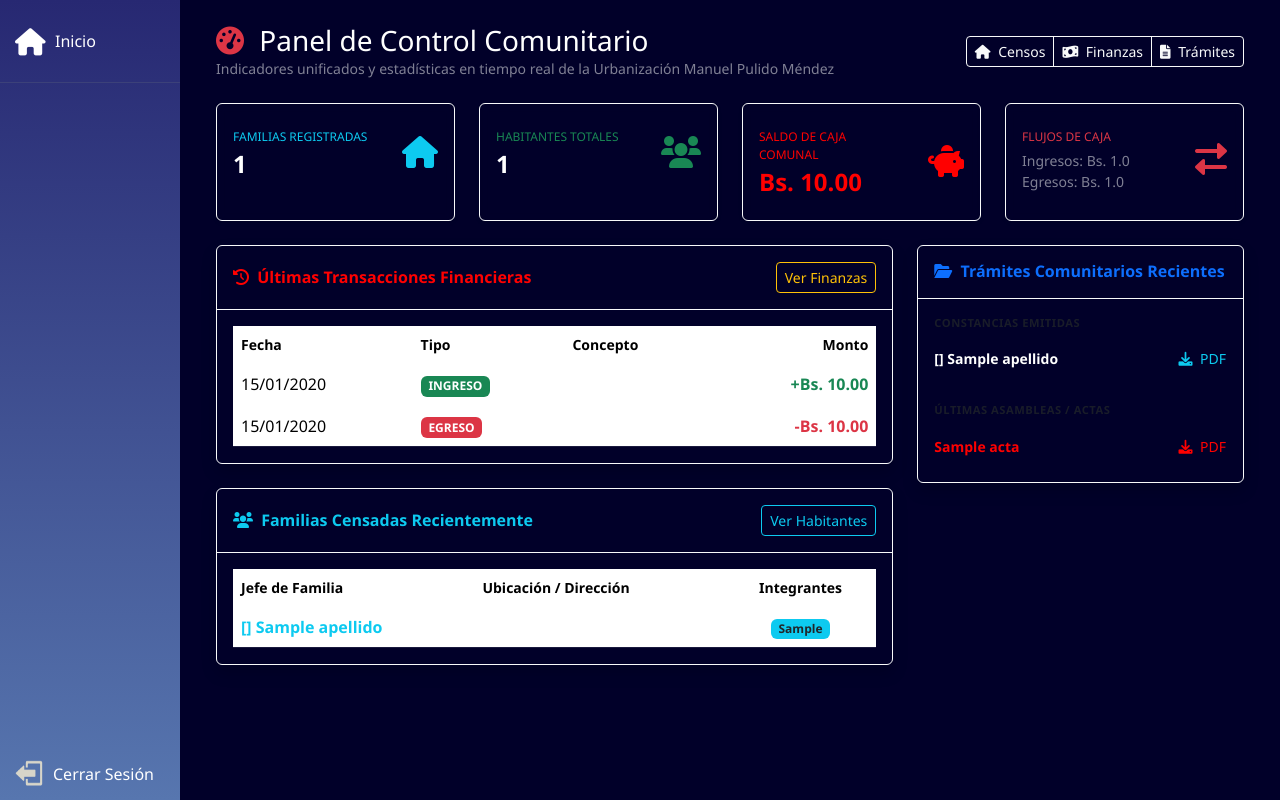
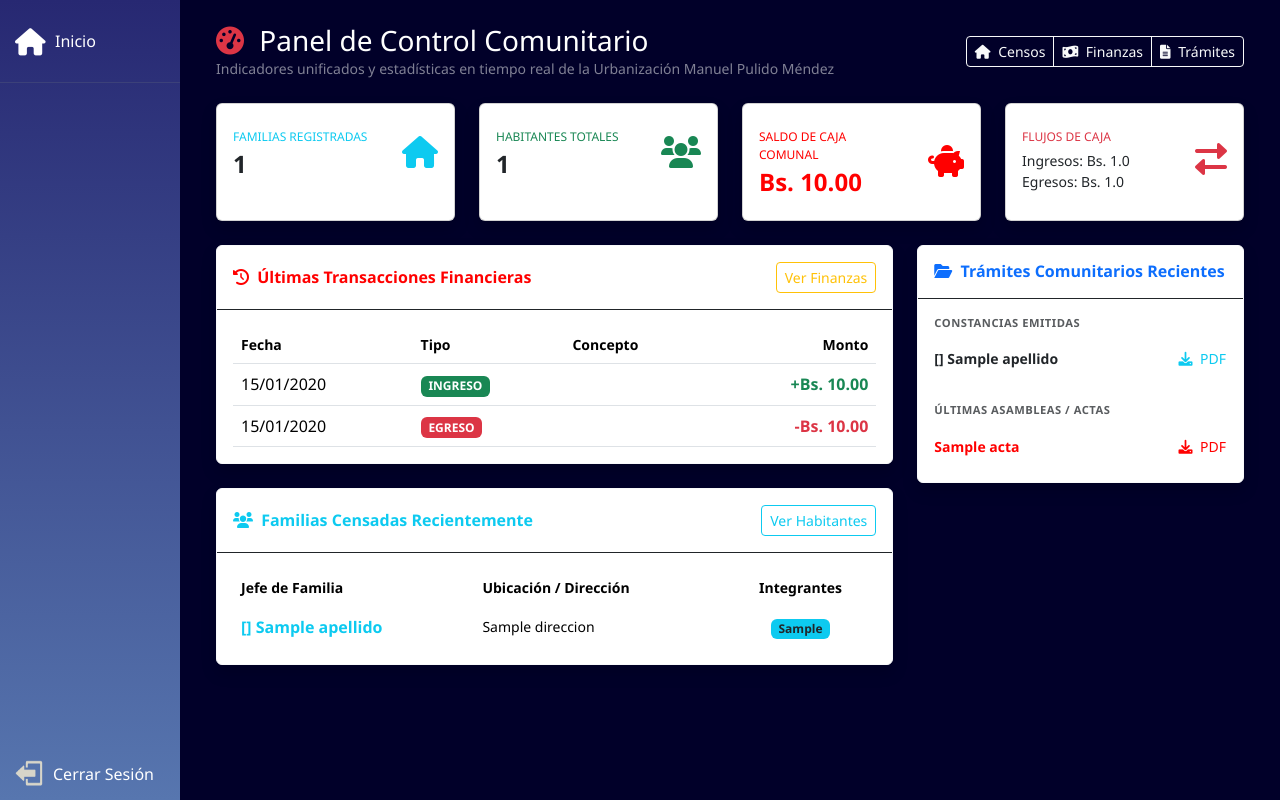
Before and after one commit to ElGabUwU/Proyecto_CC, a Django app: template myapp/templates/dashboard_comunitario.html in a window 1280 px wide. Run offline with Django 3.2, Linux system fonts and the light colour scheme; the template is opened without the code that fills it: most values are stand-ins (such as "Sample title", 1, 10 or a date in 2020); some libraries are stand-ins or nearby versions.

Commit message:
inverted color dashboard

```diff
--- a/myapp/templates/dashboard_comunitario.html
+++ b/myapp/templates/dashboard_comunitario.html
@@ -19,7 +19,7 @@
 
 <div class="row">
     <div class="col-xl-3 col-md-6 mb-4">
-        <div class="card bg-transparent border-light border-opacity-25 text-white h-100 py-2 shadow-sm" style="backdrop-filter: blur(4px);">
+        <div class="card bg-white text-dark h-100 py-2 shadow" style="backdrop-filter: blur(4px);">
             <div class="card-body">
                 <div class="row align-items-center">
                     <div class="col mr-2">
@@ -33,7 +33,7 @@
     </div>
 
     <div class="col-xl-3 col-md-6 mb-4">
-        <div class="card bg-transparent border-light border-opacity-25 text-white h-100 py-2 shadow-sm" style="backdrop-filter: blur(4px);">
+        <div class="card bg-white text-dark h-100 py-2 shadow" style="backdrop-filter: blur(4px);">
             <div class="card-body">
                 <div class="row align-items-center">
                     <div class="col mr-2">
@@ -47,7 +47,7 @@
     </div>
 
     <div class="col-xl-3 col-md-6 mb-4">
-        <div class="card bg-transparent border-light border-opacity-25 text-white h-100 py-2 shadow-sm" style="backdrop-filter: blur(4px);">
+        <div class="card bg-white text-dark h-100 py-2 shadow" style="backdrop-filter: blur(4px);">
             <div class="card-body">
                 <div class="row align-items-center">
                     <div class="col mr-2">
@@ -61,13 +61,13 @@
     </div>
 
     <div class="col-xl-3 col-md-6 mb-4">
-        <div class="card bg-transparent border-light border-opacity-25 text-white h-100 py-2 shadow-sm" style="backdrop-filter: blur(4px);">
+        <div class="card bg-white text-dark h-100 py-2 shadow" style="backdrop-filter: blur(4px);">
             <div class="card-body">
                 <div class="row align-items-center">
                     <div class="col mr-2">
                         <div class="text-xs font-weight-bold text-danger text-uppercase mb-1" style="font-size: 0.75rem;">Flujos de Caja</div>
-                        <div class="small text-white-50">Ingresos: Bs. {{ total_ingresos|floatformat:1 }}</div>
-                        <div class="small text-white-50">Egresos: Bs. {{ total_egresos|floatformat:1 }}</div>
+                        <div class="small text-dark-50">Ingresos: Bs. {{ total_ingresos|floatformat:1 }}</div>
+                        <div class="small text-dark-50">Egresos: Bs. {{ total_egresos|floatformat:1 }}</div>
                     </div>
                     <div class="col-auto"><i class="fas fa-exchange-alt fa-2x text-danger text-opacity-50"></i></div>
                 </div>
@@ -78,13 +78,13 @@
 
 <div class="row">
     <div class="col-xl-8 col-lg-7 mb-4">
-        <div class="card bg-transparent border-light border-opacity-25 text-white mb-4 shadow">
-            <div class="card-header border-light border-opacity-10 bg-transparent d-flex align-items-center justify-content-between py-3">
+        <div class="card bg-white border-light border-opacity-25 text-white mb-4 shadow">
+            <div class="card-header border-dark border-opacity-10 bg-transparent d-flex align-items-center justify-content-between py-3">
                 <h6 class="m-0 fw-bold text-warning"><i class="fas fa-history me-1"></i> Últimas Transacciones Financieras</h6>
                 <a href="{% url 'finanzas' %}" class="btn btn-xs btn-outline-warning btn-sm">Ver Finanzas</a>
             </div>
             <div class="card-body table-responsive">
-                <table class="table text-white align-middle mb-0" style="border-color: rgba(255,255,255,0.1);">
+                <table class="table text-white align-middle mb-0">
                     <thead>
                         <tr class="text-muted small">
                             <th>Fecha</th>
@@ -118,8 +118,8 @@
             </div>
         </div>
 
-        <div class="card bg-transparent border-light border-opacity-25 text-white shadow">
-            <div class="card-header border-light border-opacity-10 bg-transparent d-flex align-items-center justify-content-between py-3">
+        <div class="card bg-white border-light border-opacity-25 text-white mb-4 shadow">
+            <div class="card-header border-dark border-opacity-10 bg-transparent d-flex align-items-center justify-content-between py-3">
                 <h6 class="m-0 fw-bold text-info"><i class="fas fa-users me-1"></i> Familias Censadas Recientemente</h6>
                 <a href="{% url 'familias' %}" class="btn btn-xs btn-outline-info btn-sm">Ver Habitantes</a>
             </div>
@@ -140,7 +140,7 @@
                                     {{ familia.jefe_familia.nombre }} {{ familia.jefe_familia.apellido }}
                                 </a>
                             </td>
-                            <td class="small text-white-50">{{ familia.direccion|truncatechars:45 }}</td>
+                            <td class="small text-dark-50">{{ familia.direccion|truncatechars:45 }}</td>
                             <td class="text-center"><span class="badge bg-info text-dark fw-bold">{{ familia.cantidad_habitantes|default:1 }}</span></td>
                         </tr>
                         {% empty %}
@@ -153,15 +153,15 @@
     </div>
 
     <div class="col-xl-4 col-lg-5">
-        <div class="card bg-transparent border-light border-opacity-25 text-white shadow mb-4">
-            <div class="card-header border-light border-opacity-10 bg-transparent py-3">
+        <div class="card bg-white border-light border-opacity-25 text-dark mb-4 shadow">
+            <div class="card-header border-dark border-opacity-10 bg-transparent py-3">
                 <h6 class="m-0 fw-bold text-primary"><i class="fas fa-folder-open me-1"></i> Trámites Comunitarios Recientes</h6>
             </div>
             <div class="card-body">
                 <span class="text-muted small fw-bold text-uppercase d-block mb-2" style="font-size:0.7rem; letter-spacing: 0.5px;">Constancias Emitidas</span>
                 <div class="list-group list-group-flush mb-4">
                     {% for constancia in ultimas_constancias %}
-                    <div class="list-group-item bg-transparent text-white border-light border-opacity-10 px-0 py-2 d-flex w-100 justify-content-between align-items-center small">
+                    <div class="list-group-item bg-transparent text-dark border-dark border-opacity-10 px-0 py-2 d-flex w-100 justify-content-between align-items-center small">
                         <span class="fw-bold text-truncate" style="max-width: 150px;">{{ constancia.habitante.nombre }} {{ constancia.habitante.apellido }}</span>
                         <a href="{% url 'descargar_constancia' constancia.id %}" class="btn btn-sm btn-link text-info p-0 text-decoration-none"><i class="fas fa-download me-1"></i> PDF</a>
                     </div>
@@ -173,7 +173,7 @@
                 <span class="text-muted small fw-bold text-uppercase d-block mb-2" style="font-size:0.7rem; letter-spacing: 0.5px;">Últimas Asambleas / Actas</span>
                 <div class="list-group list-group-flush">
                     {% for acta in ultimas_actas %}
-                    <div class="list-group-item bg-transparent text-white border-light border-opacity-10 px-0 py-2 d-flex w-100 justify-content-between align-items-center small">
+                    <div class="list-group-item bg-transparent text-dark border-dark border-opacity-10 px-0 py-2 d-flex w-100 justify-content-between align-items-center small">
                         <span class="text-truncate fw-bold text-warning" style="max-width: 150px;">{{ acta.titulo }}</span>
                         <a href="{% url 'descargar_acta' acta.id %}" class="btn btn-sm btn-link text-warning p-0 text-decoration-none"><i class="fas fa-download me-1"></i> PDF</a>
                     </div>
```
